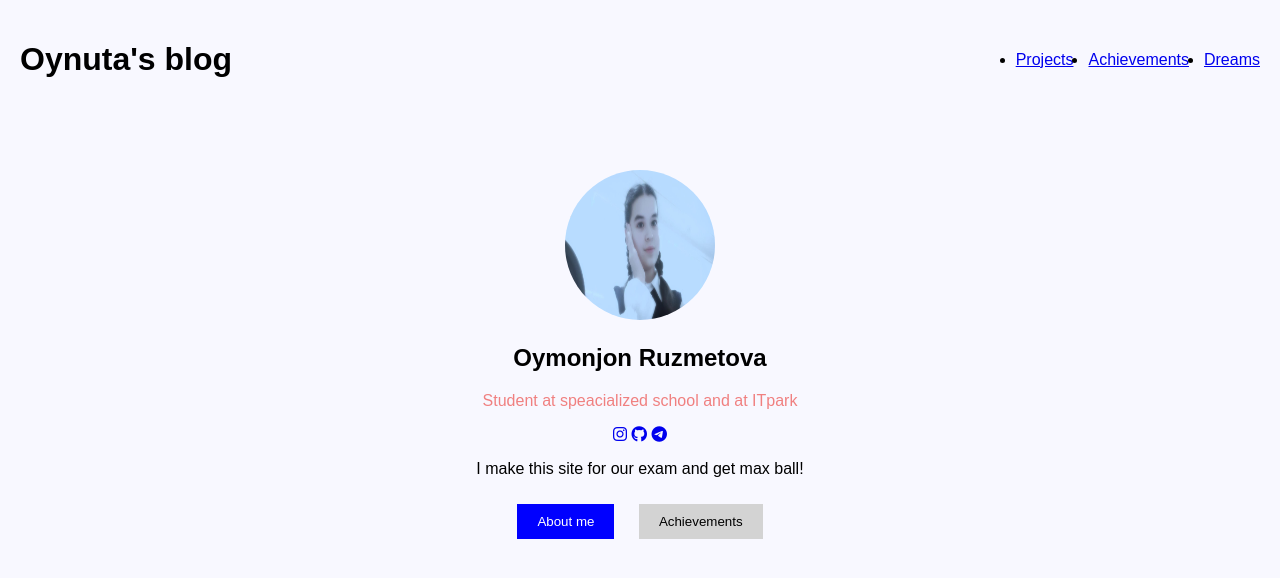
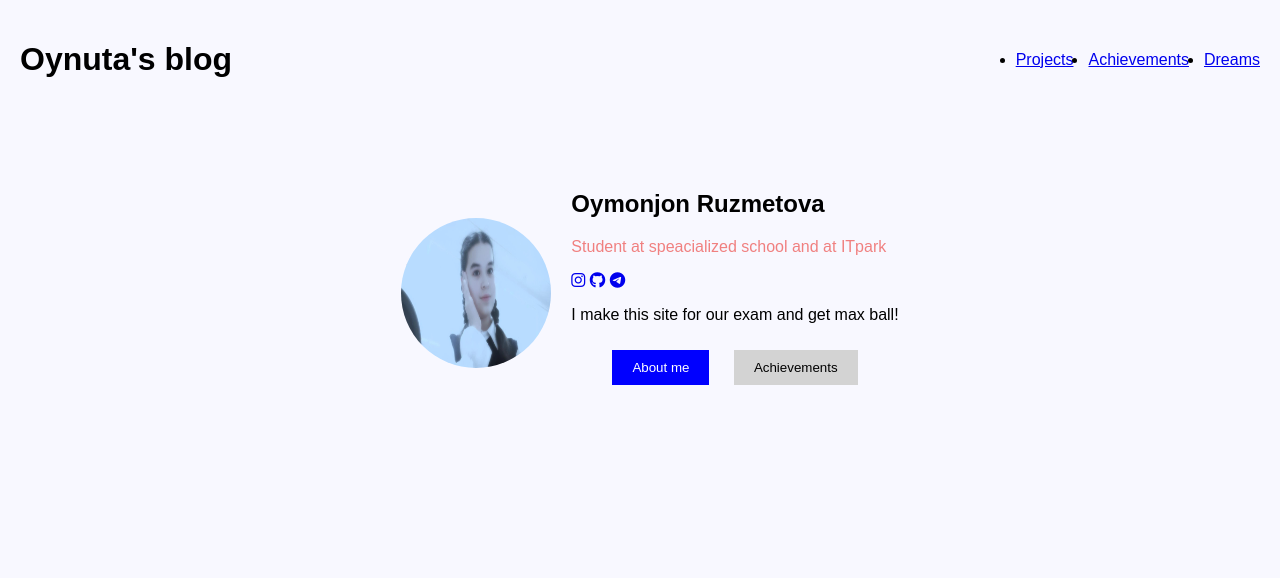
Before and after one commit to oynuta/Exam-pr, a plain HTML site: page index.html in a window 1280 px wide. Drawn offline with Linux system fonts and the light colour scheme.

Commit message:
Mybe done

```diff
--- a/index.html
+++ b/index.html
@@ -28,7 +28,7 @@
     </header>
     <main>
         <section class="profile">
-            <div>
+            <div class="photo ">
             <img src="./photo_2025-02-28_15-59-41.jpg" alt="Oyuw" class="profile-img">
             </div>
             <div>
--- a/main.css
+++ b/main.css
@@ -20,7 +20,9 @@ nav ul {
     display: flex;
     flex-direction: column;
     align-items: center;
+    justify-content: center;
     margin-top: 50px;
+    flex-direction: row;
 }
 .profile-img {
     width: 150px;
@@ -52,5 +54,13 @@ nav ul {
 .headersize:hover{
     color: cornflowerblue;
 }
-/* .info{
-    text-align: left; */
+.info{
+    text-align: left
+}
+
+.photo{
+
+    padding: 0 20px 0 20px;
+    border-radius: 15px;
+    padding-top: 25px;
+}
```
